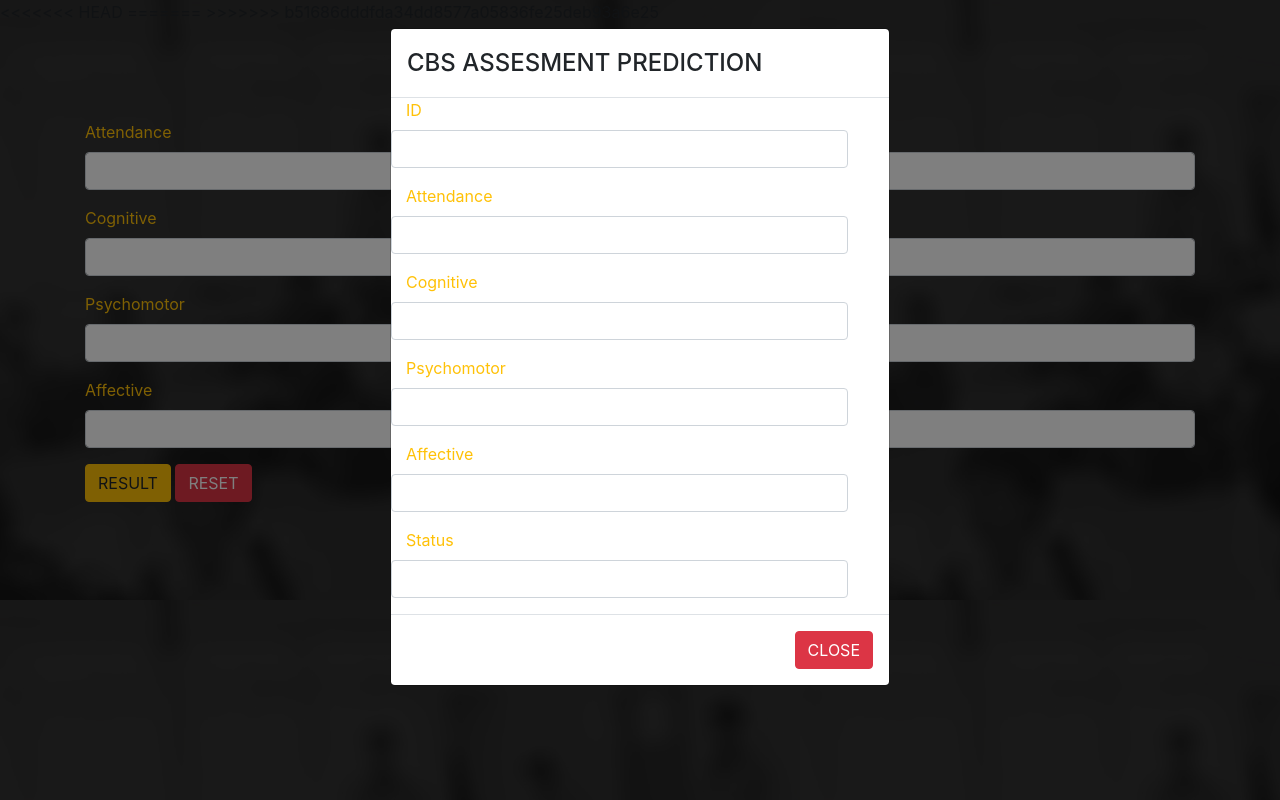
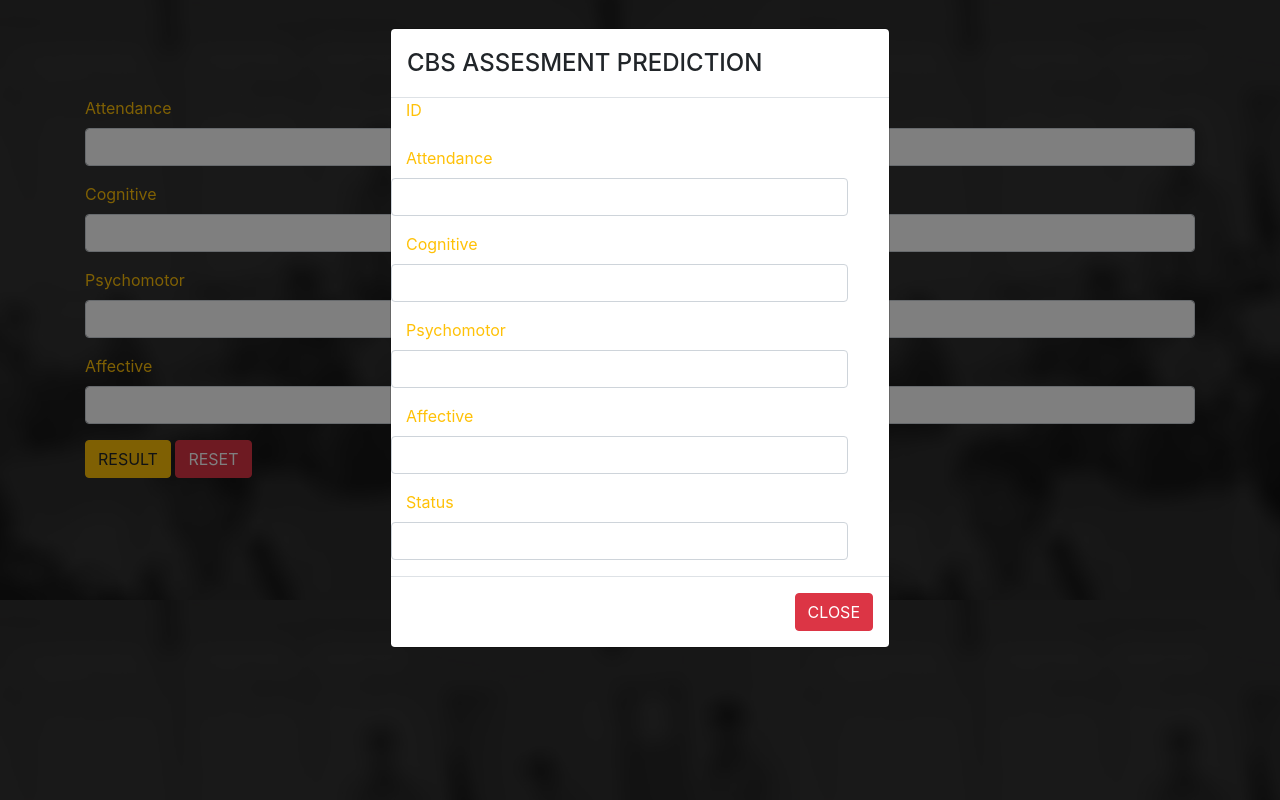
Before and after one commit to refaans/AssessmentCBS, a CodeIgniter app: page /database/index.php/nbclassifier/index in a window 1280 px wide, after a click on "RESULT". Run offline with CodeIgniter, Linux system fonts and the light colour scheme; data that the repository does not hold is empty.

Commit message:
minor change

```diff
--- a/application/controllers/nbclassifier.php
+++ b/application/controllers/nbclassifier.php
@@ -25,6 +25,19 @@ class NBClassifier extends CI_Controller{
 		$this->load->view('form', $data);
 	}
 
+	public function add(){
+		$data_test = $this->m_datatest;
+		$validation = $this->form_validation;
+		$validation->set_rules($data_test->rules());
+
+		if ($validation->run()){
+			$data_test->save();
+			$this->session->set_flashdata('success', 'Save Succed');
+		}
+
+		$this->load->view('form');
+	}
+
 	//count probability
 	public function nbc_process(){
 		$data = array(
@@ -34,6 +47,8 @@ class NBClassifier extends CI_Controller{
 			'psi'	=> $this->input->post('psi'),
 			'afe'	=> $this->input->post('afe')
 		);
+
+		$this->db->add($data);
 
 		//convert from int to boolean
 		if ($data['att'] >= 75){
@@ -93,5 +108,20 @@ class NBClassifier extends CI_Controller{
 		$data["lulus"] = $result_lulus;
 		$data["gagal"] = $result_gagal;
 		$data["prediction"] = $prediction;
+
+		$data_status = array(
+			'status'	=> $this->input->post('prediction')
+		);
+
+		$this->db->add($data_status);
+
+	}
+
+	public function print_result($prediction){
+		if ($prediction == 1){
+			echo "Lulus";
+		} else{
+			echo "Tidak Lulus";
+		}
 	}
 }
--- a/application/views/form.php
+++ b/application/views/form.php
@@ -10,11 +10,10 @@
 
     <title>CBS ASSESSMENT PREDICTION</title>
   </head>
-<<<<<<< HEAD
+
   <body background="assets/bg.jpg"  >
-=======
+
   <body style="background-image: url('assets/bg.jpg')">
->>>>>>> b51686dddfda34dd8577a05836fe25deb93a6e25
     <div class="container">
         <h2 class="alert text-warning text-center mt-3" >CBS ASSESMENT PREDICTION</h2>
         <form action="" method="post">
@@ -49,27 +48,27 @@
                   <!-- body modal -->
                   <div class="form-group">
                       <label for="" class="text-warning col-3">ID</label>
-                      <output_add_rewrite_var type="number" name="psi" placeholder="Psychomotor" class="form-control col-md-11">
+                      <output_add_rewrite_var type="number" name="id"="form-control col-md-11">
                   </div>
                   <div class="form-group">
                       <label for="" class="text-warning col-3">Attendance</label>
-                      <output_add_rewrite_var type="number" name="afe" placeholder="Affective" class="form-control col-11" >
+                      <output_add_rewrite_var type="number" name="att" class="form-control col-11" >
                   </div>
                   <div class="form-group">
                       <label for="" class="text-warning col-3">Cognitive</label>
-                      <output_add_rewrite_var type="number" name="psi" placeholder="Psychomotor" class="form-control col-11" >
+                      <output_add_rewrite_var type="number" name="kog" class="form-control col-11" >
                   </div>
                   <div class="form-group">
                       <label for="" class="text-warning col-3">Psychomotor</label>
-                      <output_add_rewrite_var type="number" name="afe" placeholder="Affective" class="form-control col-11" >
+                      <output_add_rewrite_var type="number" name="psi" class="form-control col-11" >
                   </div>
                   <div class="form-group">
                       <label for="" class="text-warning col-3">Affective</label>
-                      <output_add_rewrite_var type="number" name="afe" placeholder="Affective" class="form-control col-11" >
+                      <output_add_rewrite_var type="number" name="afe" class="form-control col-11" >
                   </div>
                   <div class="form-group">
                       <label for="" class="text-warning col-3">Status</label>
-                      <output_add_rewrite_var type="number" name="afe" placeholder="Affective" class="form-control col-11" >
+                      <output_add_rewrite_var type="number" name="status" class="form-control col-11" >
                   </div>
                   <!-- footer modal -->
                   <div class="modal-footer">
```
Also changed, not shown: application/models/m_datatest.php (+32 -41 lines).
